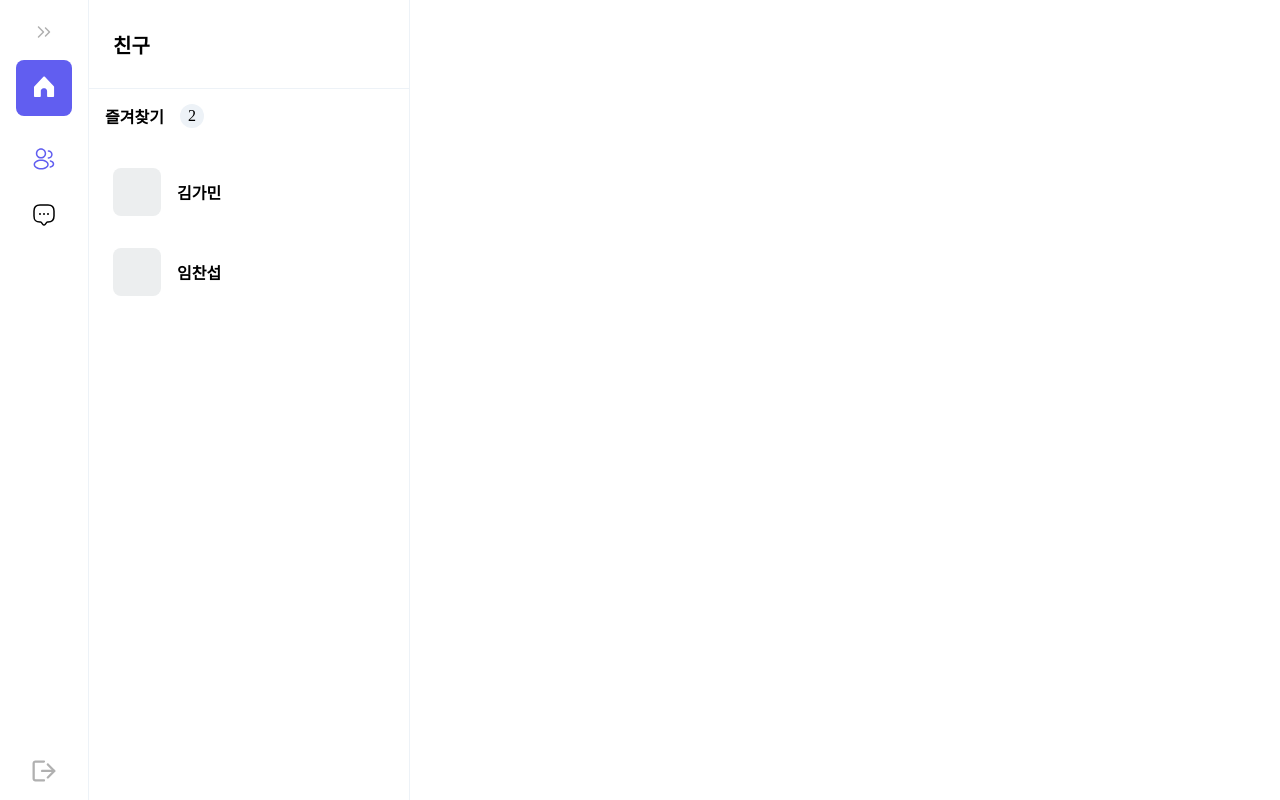
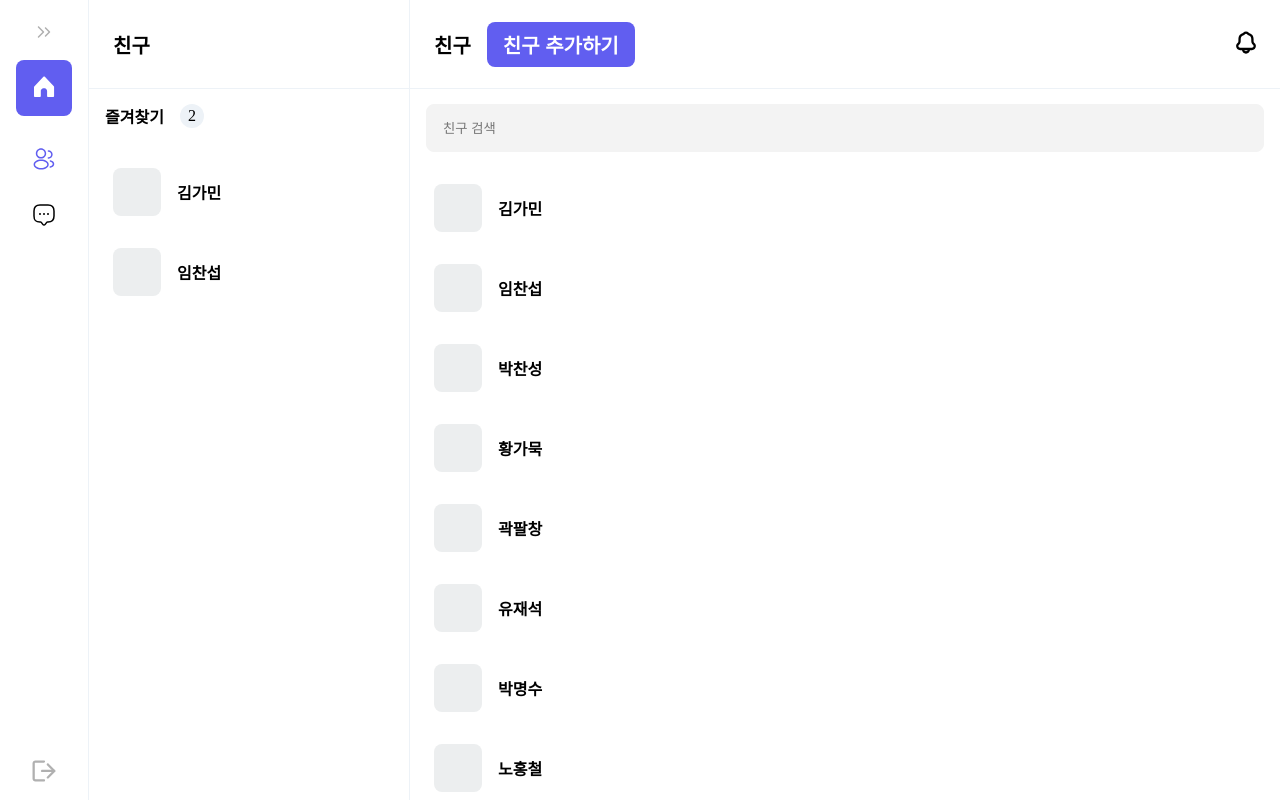
Before and after one commit to Find-Mind-Chat/find_mind_chat_fe, a React (Vite) app: page / in a window 1280 px wide. Built offline with nearby package versions, Linux system fonts and the light colour scheme; no server answers.

Commit message:
친구 리스트 ui 작업 & 더미데이터 검색완료

```diff
--- a/src/components/FavoriteFriendList.tsx
+++ b/src/components/FavoriteFriendList.tsx
@@ -18,12 +18,10 @@ const FavoriteFriendList = () => {
   return (
     <div className="favorite-friend-container">
       <HeaderText title="친구" />
-
       <div className="favorite-text-count-wrapper">
         <p className="favorite-text">즐겨찾기</p>
         <p className="favorite-count">{favoriteFriends.length}</p>
       </div>
-
       <FriendListUnit friendList={favoriteFriends} />
     </div>
   );
--- /dev/null
+++ b/src/components/icon/NotificationIcon.tsx
@@ -0,0 +1,20 @@
+function NotificationIcon() {
+  return (
+    <svg width="20" height="23" viewBox="0 0 20 23" fill="none" xmlns="http://www.w3.org/2000/svg">
+      <path
+        d="M5.958 18C5.93075 18.1905 5.91665 18.3853 5.91665 18.5833C5.91665 20.8385 7.74482 22.6667 9.99998 22.6667C12.2551 22.6667 14.0833 20.8385 14.0833 18.5833C14.0833 18.3853 14.0692 18.1905 14.042 18H11.6504C11.7149 18.1825 11.75 18.3788 11.75 18.5833C11.75 19.5498 10.9665 20.3333 9.99998 20.3333C9.03348 20.3333 8.24998 19.5498 8.24998 18.5833C8.24998 18.3788 8.28507 18.1825 8.34956 18H5.958Z"
+        fill="black"
+      />
+      <path
+        d="M9.99998 19.1667H15.8356C18.0907 19.1667 19.9189 17.3385 19.9189 15.0833C19.9189 13.4277 19.0057 12.517 17.9603 11.4745L17.8471 11.3616C17.839 11.3466 17.8137 11.2973 17.7825 11.1934C17.7304 11.0198 17.6854 10.7735 17.6527 10.4464C17.5868 9.78708 17.5856 8.97563 17.5856 8.08332C17.5856 6.08335 16.9181 4.59922 16.0772 3.75836C15.0769 2.75808 14.1637 2.38254 13.5043 2.18468C13.202 2.09399 13.043 1.89084 12.8188 1.66658C12.0717 0.919557 11.0586 0.499968 10.0022 0.5L9.99998 0.500002V2.83526C10.0071 2.83381 10.0077 2.83333 10.0023 2.83333C10.4399 2.83332 10.8595 3.0071 11.1689 3.3165C11.3013 3.44897 11.3736 3.60566 11.4924 3.74976C11.6998 4.00141 11.9493 4.12753 12.0985 4.19132C12.2494 4.2558 12.4055 4.29993 12.5067 4.32806C12.5453 4.33878 12.5804 4.34834 12.6138 4.35746C12.688 4.37767 12.7543 4.39577 12.8337 4.41959C13.216 4.53428 13.7611 4.74207 14.4273 5.40827C14.7531 5.73408 15.2523 6.58328 15.2523 8.08332V8.12068C15.2522 8.96819 15.2522 9.89114 15.331 10.6786C15.3712 11.0807 15.4356 11.4906 15.5476 11.8639C15.6553 12.2231 15.8368 12.6511 16.1773 12.9916C17.4109 14.2252 17.5856 14.4755 17.5856 15.0833C17.5856 16.0498 16.8021 16.8333 15.8356 16.8333H9.99998V19.1667Z"
+        fill="black"
+      />
+      <path
+        d="M10.0023 19.1667H4.16666C1.91149 19.1667 0.083313 17.3385 0.083313 15.0833C0.083313 13.4277 0.9965 12.517 2.04193 11.4745L2.15514 11.3616C2.16324 11.3466 2.18857 11.2973 2.21975 11.1934C2.27184 11.0198 2.31681 10.7735 2.34952 10.4464C2.41545 9.78708 2.41665 8.97563 2.41665 8.08332C2.41665 6.08335 3.08416 4.59922 3.92502 3.75836C4.9253 2.75808 5.8385 2.38254 6.49797 2.18468C6.80026 2.09399 6.95921 1.89084 7.18347 1.66658C7.9305 0.919557 8.94356 0.499969 9.99998 0.500002L10.0022 0.5L10.0023 2.83526C9.99515 2.83381 9.99456 2.83333 9.99994 2.83333C9.56235 2.83332 9.14278 3.0071 8.83338 3.3165C8.70091 3.44897 8.62867 3.60566 8.50988 3.74976C8.30242 4.00141 8.05297 4.12753 7.90371 4.19132C7.75281 4.2558 7.59676 4.29993 7.49551 4.32806C7.4569 4.33878 7.42185 4.34834 7.38841 4.35746C7.31427 4.37767 7.24791 4.39577 7.16851 4.41959C6.78627 4.53428 6.24114 4.74207 5.57494 5.40827C5.24913 5.73408 4.74998 6.58328 4.74998 8.08332V8.12068C4.75 8.96819 4.75002 9.89114 4.67127 10.6786C4.63106 11.0807 4.56666 11.4906 4.45468 11.8639C4.34692 12.2231 4.1654 12.6511 3.82494 12.9916C2.59137 14.2252 2.41665 14.4755 2.41665 15.0833C2.41665 16.0498 3.20016 16.8333 4.16666 16.8333H10.0023V19.1667Z"
+        fill="black"
+      />
+    </svg>
+  );
+}
+
+export default NotificationIcon;
--- a/src/components/page/FriendList.tsx
+++ b/src/components/page/FriendList.tsx
@@ -1,15 +1,115 @@
+import { useState } from 'react';
 import SideMenu from '../SideMenu';
 import FavoriteFriendList from '../FavoriteFriendList';
+import FriendListUnit from '../FriendListUnit';
 import '../../styles/FriendList.css';
 import '../../styles/SideMenu.css';
 import '../../styles/FavoriteFriendList.css';
+import NotificationIcon from '../icon/NotificationIcon';
+
+const FriendsList = [
+  {
+    friendUuid: '8bec82cd-155f-47b4-bf90-15ca818c80d6',
+    friendName: '김가민',
+    friendProImg: null,
+  },
+  {
+    friendUuid: '8bec82cd-155f-47b4-bf90-15ca818c80d7',
+    friendName: '임찬섭',
+    friendProImg: null,
+  },
+  {
+    friendUuid: '8bec82cd-155f-47b4-bf90-15ca818c80d8',
+    friendName: '박찬성',
+    friendProImg: null,
+  },
+  {
+    friendUuid: '8bec82cd-155f-47b4-bf90-15ca818c80d9',
+    friendName: '황가묵',
+    friendProImg: null,
+  },
+  {
+    friendUuid: '8bec82cd-155f-47b4-bf90-15ca818c80d1',
+    friendName: '곽팔창',
+    friendProImg: null,
+  },
+  {
+    friendUuid: '8bec82cd-155f-47b4-bf90-15ca818c80d2',
+    friendName: '유재석',
+    friendProImg: null,
+  },
+  {
+    friendUuid: '8bec82cd-155f-47b4-bf90-15ca818c80d3',
+    friendName: '박명수',
+    friendProImg: null,
+  },
+  {
+    friendUuid: '8bec82cd-155f-47b4-bf90-15ca818c80d4',
+    friendName: '노홍철',
+    friendProImg: null,
+  },
+  {
+    friendUuid: '8bec82cd-155f-47b4-bf90-15ca818c80d5',
+    friendName: '정형돈',
+    friendProImg: null,
+  },
+  {
+    friendUuid: '8bec82cd-155f-47b4-bf90-15ca818c80a3',
+    friendName: '정준하',
+    friendProImg: null,
+  },
+  {
+    friendUuid: '8bec82cd-155f-47b4-bf90-15ca818c80g6',
+    friendName: '김나민',
+    friendProImg: null,
+  },
+  {
+    friendUuid: '8bec82cd-155f-47b4-bf90-15ca818c80e6',
+    friendName: '김다민',
+    friendProImg: null,
+  },
+];
 
 const FriendList = () => {
+  const [searchKeyword, setSearchKeyword] = useState('');
+
+  const handleChange = (e: React.ChangeEvent<HTMLInputElement>) => {
+    setSearchKeyword(e.target.value);
+  };
+  const filteredFriends = FriendsList.filter((friend) => {
+    return friend.friendName.includes(searchKeyword);
+  });
+
   return (
     <div className="friend-list-container">
       <SideMenu />
       <FavoriteFriendList />
-      <div className="friend-list"></div>
+      <div className="friend-list-section">
+        {/* 헤더 */}
+        <div className="header">
+          <div className="text-button-wrapper">
+            <p className="title">친구</p>
+            <button className="add-friend-button">친구 추가하기</button>
+          </div>
+          <div className="notification">
+            <NotificationIcon />
+          </div>
+        </div>
+
+        <div className="search-bar">
+          <input
+            type="text"
+            className="search-input"
+            placeholder="친구 검색"
+            onChange={handleChange}
+            value={searchKeyword}
+          ></input>
+        </div>
+        {/* 친구 리스트 */}
+        <div className="friend-list-body">
+          <FriendListUnit friendList={filteredFriends} />
+        </div>
+      </div>
     </div>
   );
 };
--- a/src/styles/FriendList.css
+++ b/src/styles/FriendList.css
@@ -1,4 +1,92 @@
 .friend-list-container {
   display: flex;
   height: 100vh;
+  width: 100%;
 }
+
+/* ***************************************************************** */
+/* header css */
+.friend-list-section {
+  flex: 1;
+  display: flex;
+  flex-direction: column;
+}
+
+.text-button-wrapper {
+  display: flex;
+  align-items: center;
+  gap: 1rem;
+}
+
+.header {
+  display: flex;
+  align-items: center;
+  justify-content: space-between;
+  gap: 2rem;
+  padding: 0 24px;
+  width: 100%;
+  height: 88px;
+  box-shadow: 0 1px 0 0 #edf2f7;
+}
+
+.title {
+  font-size: 20px;
+  font-weight: 600;
+}
+
+.add-friend-button {
+  border: none;
+  outline: none;
+  background-color: #615ef0;
+  color: white;
+  font-size: 20px;
+  font-weight: 600;
+  border-radius: 8px;
+  padding: 8px 16px;
+  cursor: pointer;
+}
+
+.notification {
+  cursor: pointer;
+}
+/* ***************************************************************** */
+/* 검색창 css */
+.search-bar {
+  padding: 16px;
+}
+.search-input {
+  width: 100%;
+  height: 48px;
+  padding: 0 16px;
+  box-sizing: border-box;
+  border: 1px solid #f3f3f3;
+  border-radius: 8px;
+  outline: none;
+  background-color: #f3f3f3;
+}
+
+/* ***************************************************************** */
+/* 친구 리스트 css */
+.friend-list-body {
+  flex: 1;
+  overflow-y: auto;
+  height: 100%;
+  padding-bottom: 16px;
+}
+
+.friend-list-body::-webkit-scrollbar {
+  width: 6px;
+}
+
+.friend-list-body::-webkit-scrollbar-track {
+  background: transparent;
+}
+
+.friend-list-body::-webkit-scrollbar-thumb {
+  background-color: rgba(0, 0, 0, 0.1);
+  border-radius: 3px;
+}
+
+.friend-list-body::-webkit-scrollbar-thumb:hover {
+  background-color: rgba(0, 0, 0, 0.3);
+}
--- a/src/styles/FriendListUnit.css
+++ b/src/styles/FriendListUnit.css
@@ -4,6 +4,7 @@
   list-style: none;
   margin: 0;
   padding: 0;
+  /* overflow-y: auto; */
 }
 .friend-info {
   display: flex;
```
Also changed, not shown: src/components/CustomGoogleLogin.tsx (deleted, +0 -21 lines).
